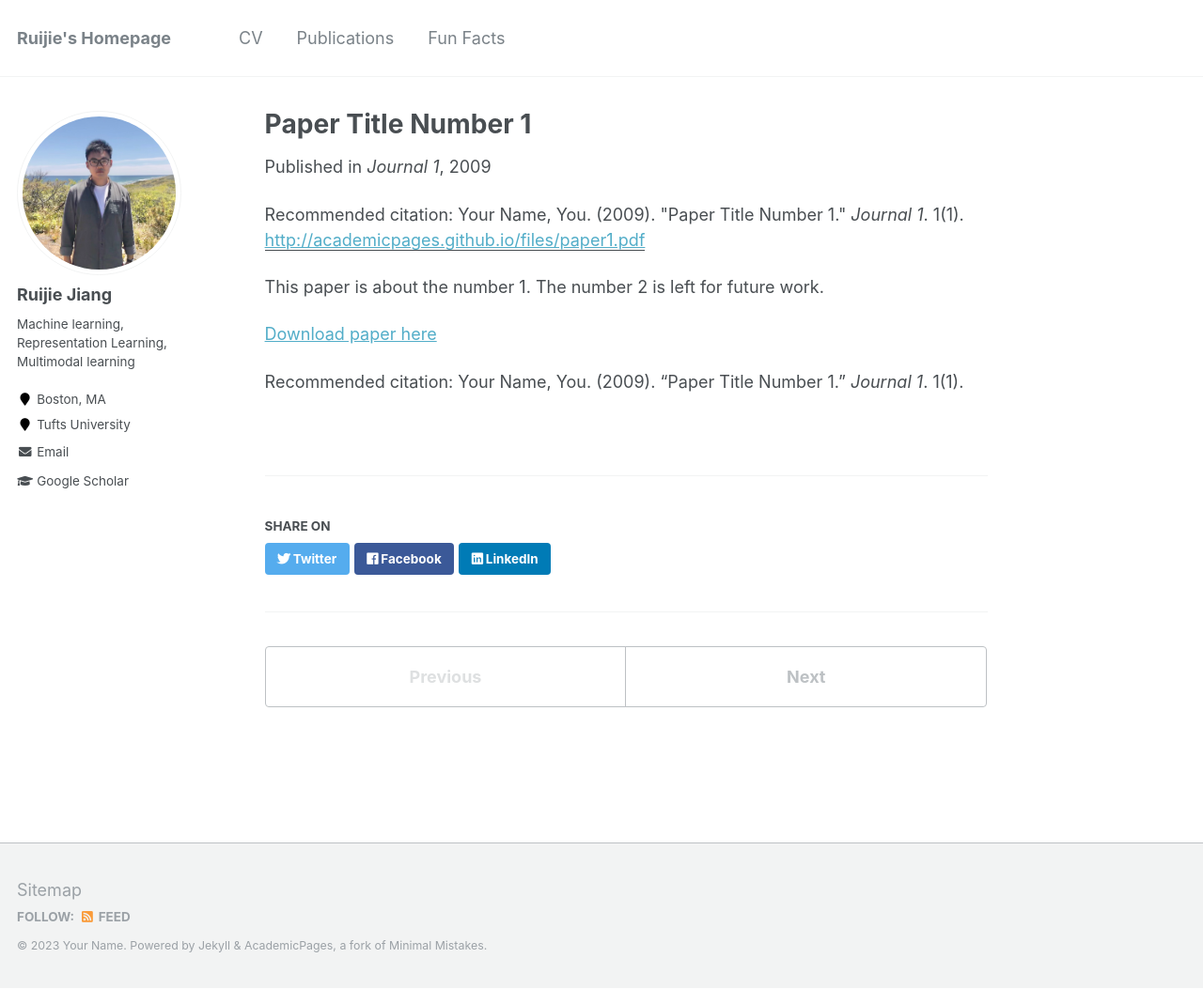
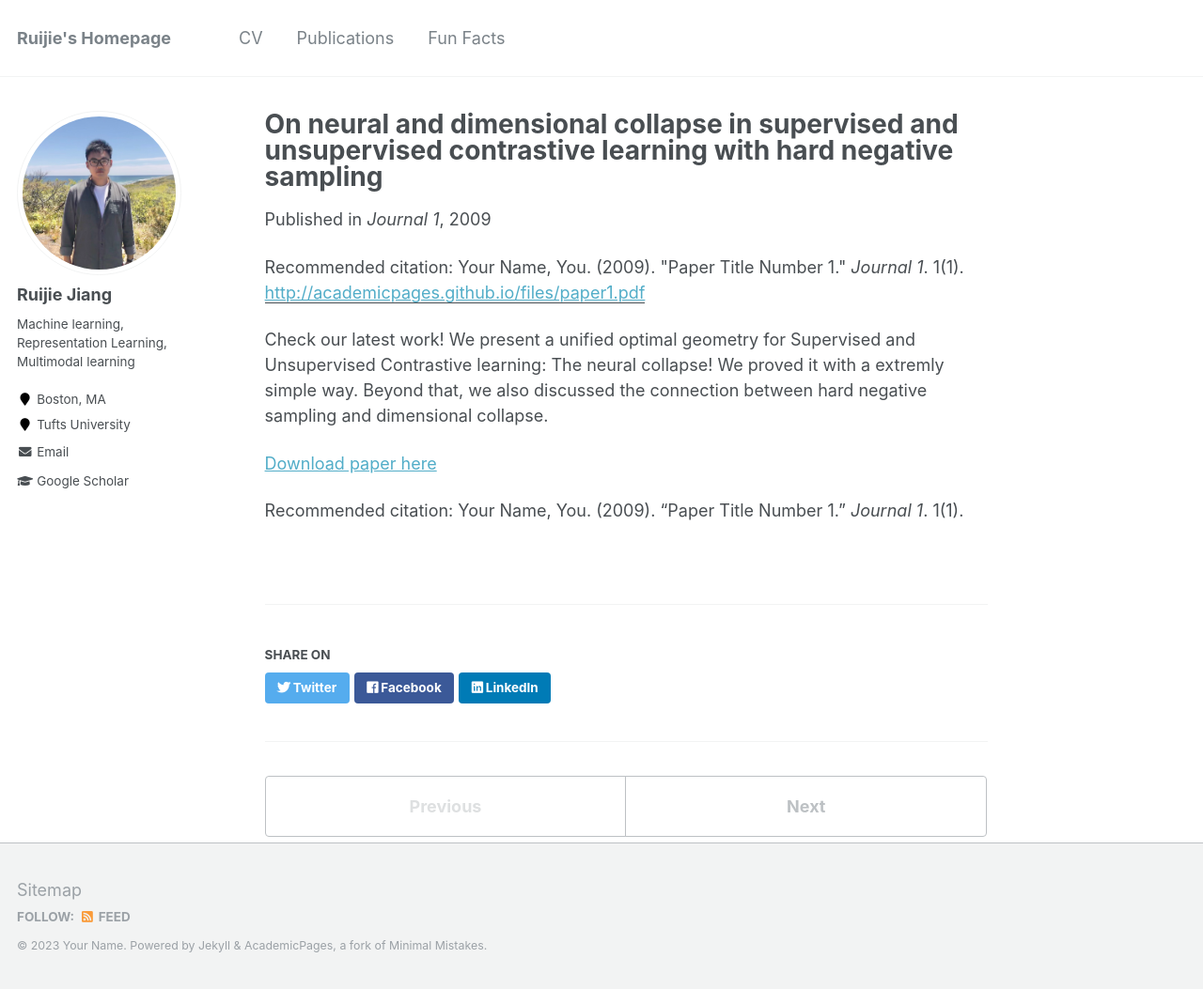
Before and after one commit to rjiang03/ruijie.github.io, a Jekyll site: the page built from _publications/2009-10-01-paper-title-number-1.md, in a window 1280 px wide and 1053 px high. Shown: the whole window at 94% size. Built offline with Jekyll 4.4.1, drawn with Linux system fonts in a browser that asks for light colours.

Commit message:
Update 2009-10-01-paper-title-number-1.md

```diff
--- a/_publications/2009-10-01-paper-title-number-1.md
+++ b/_publications/2009-10-01-paper-title-number-1.md
@@ -1,5 +1,5 @@
 ---
-title: "Paper Title Number 1"
+title: "On neural and dimensional collapse in supervised and unsupervised contrastive learning with hard negative sampling"
 collection: publications
 permalink: /publication/2009-10-01-paper-title-number-1
 excerpt: 'This paper is about the number 1. The number 2 is left for future work.'
@@ -8,8 +8,8 @@ venue: 'Journal 1'
 paperurl: 'http://academicpages.github.io/files/paper1.pdf'
 citation: 'Your Name, You. (2009). &quot;Paper Title Number 1.&quot; <i>Journal 1</i>. 1(1).'
 ---
-This paper is about the number 1. The number 2 is left for future work.
+Check our latest work! We present a unified optimal geometry for Supervised and Unsupervised Contrastive learning: The neural collapse! We proved it with a extremly simple way. Beyond that, we also discussed the connection between hard negative sampling and dimensional collapse.
 
-[Download paper here](http://academicpages.github.io/files/paper1.pdf)
+[Download paper here](https://arxiv.org/abs/2311.05139)
 
 Recommended citation: Your Name, You. (2009). "Paper Title Number 1." <i>Journal 1</i>. 1(1).
```
